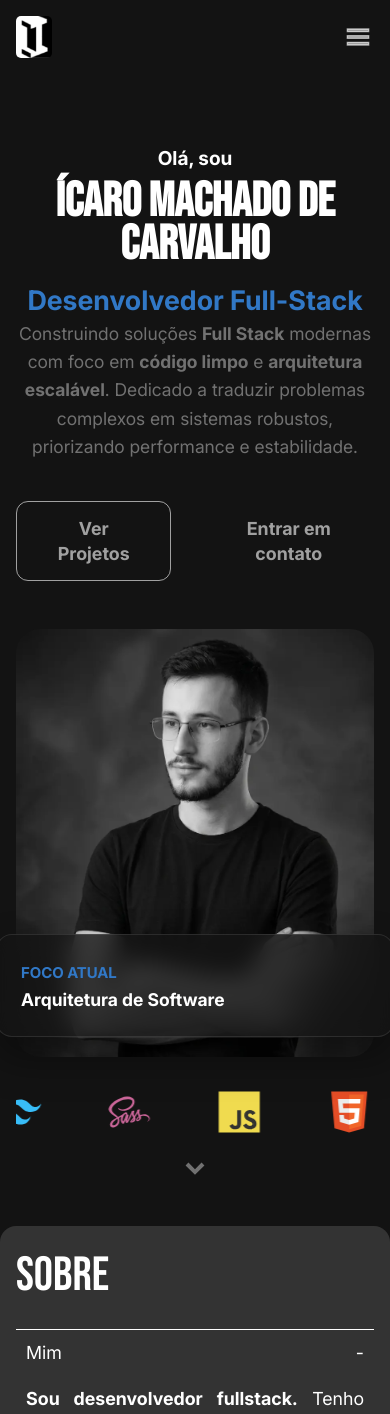
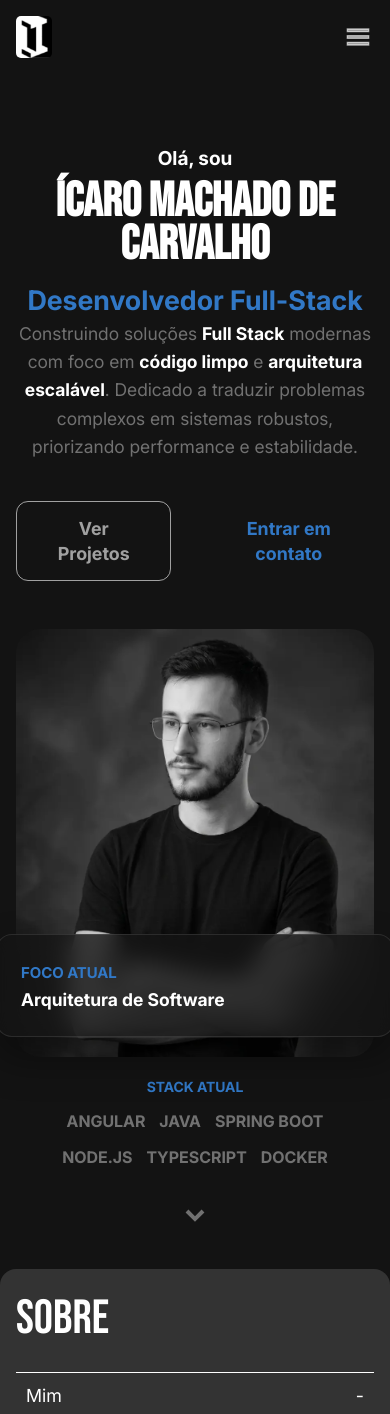
Before and after one commit to IcaroMachadoCarvalho/portfolioWebsite, an Angular app: page / in a window 390 px wide. Shown: the top 1414 px of the page. Built offline with nearby package versions, Linux system fonts and the light colour scheme.

Commit message:
style: Ajustar stack atual section para novo formato de 2026

```diff
--- a/src/app/features/home/components/intro/intro.component.html
+++ b/src/app/features/home/components/intro/intro.component.html
@@ -70,26 +70,12 @@ intro.html novo
     </div>
   </div>
 
-  <div class="intro__carousel">
-    <div class="pointer--one"></div>
-
-    <div class="carousel-track">
-      <!-- Primeiro grupo -->
-
-      <div class="group">
-        <app-skill *ngFor="let skills of skillsArray" [info]="skills">
-        </app-skill>
-      </div>
-
-      <!-- Segundo grupo (duplicado) -->
-
-      <div class="group">
-        <app-skill *ngFor="let skills of skillsArray" [info]="skills">
-        </app-skill>
-      </div>
+  <div class="hero__skills">
+    <h3 class="skills-title">STACK ATUAL</h3>
+    <div class="skills-wrapper">
+      <app-skill *ngFor="let skills of skillsArray" [info]="skills">
+      </app-skill>
     </div>
-
-    <div class="pointer--two"></div>
   </div>
 
   <a class="intro__chevron" href="/#about" aria-label="Rolar para baixo">
--- a/src/app/features/home/components/intro/intro.component.scss
+++ b/src/app/features/home/components/intro/intro.component.scss
@@ -81,6 +81,10 @@
         font-size: 1.1rem;
         line-height: 1.6;
         margin-bottom: 2.5rem;
+
+        strong {
+          color: $white;
+        }
       }
     }
 
@@ -204,7 +208,7 @@
 
       .btn-contact {
         background: transparent;
-        color: $text-secondary;
+        color: $color-primary;
         padding: 14px;
         font-weight: 600;
         text-decoration: none;
@@ -212,253 +216,47 @@
 
         &:hover {
           transform: scale(1.05);
-          color: $white;
+          // color: $white;
         }
       }
     }
 
-    // Variáveis para customização
-
-    $carousel-speed: 30s; // Velocidade da animação
-    $carousel-gap: 1rem; // Espaçamento entre itens
-    $skill-width: 150px; // Largura base dos itens
-    $skill-height: 60px; // Altura base dos itens
-
-    // Container principal do carrossel
-
-    .intro__carousel {
-      position: relative;
-      width: 100%;
-      overflow: hidden;
-      background: transparent;
-      padding: 2rem 0rem;
-      margin-top: 1rem;
-
-      // Gradientes nas bordas para efeito de fade
-
-      // &::before,
-      // &::after {
-      //   content: "";
-
-      //   position: absolute;
-
-      //   top: 0;
-
-      //   bottom: 0;
-
-      //   width: 100px;
-
-      //   z-index: 2;
-
-      //   pointer-events: none;
-      // }
-
-      // &::before {
-      //   left: 0;
-
-      //   background: linear-gradient(
-      //     to right,
-
-      //     rgba(255, 255, 255, 1),
-      //     rgba(255, 255, 255, 0)
-      //   );
-      // }
-
-      // &::after {
-      //   right: 0;
-
-      //   background: linear-gradient(
-      //     to left,
-
-      //     rgba(255, 255, 255, 1),
-      //     rgba(255, 255, 255, 0)
-      //   );
-      // }
-    }
-
-    // Track do carrossel
-
-    .carousel-track {
-      display: flex;
-
-      width: fit-content;
-
-      animation: smoothCarousel $carousel-speed linear infinite;
-
-      // Pausa a animação ao hover
-
-      &:hover {
-        animation-play-state: paused;
+    &__skills {
+      padding: 1.25rem;
+      .skills-title {
+        text-align: center;
+        color: $color-primary;
+        font-size: 14px;
+        font-weight: 700;
+        margin-bottom: 0.5rem;
       }
-    }
-
-    // Grupos de itens
-
-    .group {
-      display: flex;
-
-      gap: $carousel-gap;
-
-      align-items: center;
-
-      padding: 0 $carousel-gap;
-
-      // Garante que os grupos tenham o mesmo tamanho
-
-      flex-shrink: 0;
-    }
-
-    // Estilos para os itens de skill (app-skill)
-
-    app-skill {
-      display: block;
-
-      flex-shrink: 0;
-
-      // Estilos base para o componente
-
-      width: $skill-width;
-
-      height: $skill-height;
-
-      border-radius: 8px;
-
-      display: flex;
-
-      align-items: center;
-
-      justify-content: center;
-
-      color: white;
-
-      font-weight: 500;
-
-      font-size: 0.9rem;
-
-      text-align: center;
-
-      transition: all 0.3s ease;
-
-      cursor: pointer;
-
-      // Efeito hover
-
-      &:hover {
-        transform: translateY(-5px) scale(1.05);
-      }
-    }
-
-    // Responsividade
-
-    @media (max-width: 1200px) {
-      .intro__carousel {
-        &::before,
-        &::after {
-          width: 80px;
-        }
-      }
-
-      app-skill {
-        width: 130px;
-
-        height: 55px;
-
-        font-size: 0.85rem;
-      }
-
-      .pointer--one {
-        left: 15px;
-      }
-
-      .pointer--two {
-        right: 15px;
-      }
-    }
-
-    @media (max-width: 768px) {
-      .intro__carousel {
-        padding: 1.5rem 0;
-
-        &::before,
-        &::after {
-          width: 60px;
-        }
-      }
-
-      .carousel-track {
-        animation-duration: 25s; // Mais rápido em mobile
-      }
-
-      .group {
-        gap: 0.8rem;
-        padding: 0 0.8rem;
-      }
-
-      app-skill {
-        width: 120px;
-
-        height: 50px;
-
-        font-size: 0.8rem;
-
-        border-radius: 6px;
-      }
-
-      .pointer--one,
-      .pointer--two {
-        display: none; // Remove ponteiros em mobile
-      }
-    }
-
-    @media (max-width: 480px) {
-      .intro__carousel {
-        padding: 1rem 0;
-
-        &::before,
-        &::after {
-          width: 40px;
-        }
-      }
-
-      .carousel-track {
-        animation-duration: 20s; // Ainda mais rápido
-      }
-
-      .group {
-        gap: 0.6rem;
-        padding: 0 0.6rem;
-      }
-
-      app-skill {
-        width: 100px;
-        height: 45px;
-        font-size: 0.75rem;
-        border-radius: 4px;
-
-        &:hover {
-          transform: translateY(-2px) scale(1.02); // Hover mais sutil em mobile
-        }
+      .skills-wrapper {
+        display: flex;
+        justify-content: center;
+        align-items: center;
+        gap: 0.25rem;
+        flex-wrap: wrap;
       }
     }
 
     // Seu Chevron original
     .intro__chevron {
       position: absolute;
-      bottom: 20px;
+      bottom: 30px;
       left: 50%;
       transform: translateX(-50%);
+
+      @media (max-width: 1024px) {
+        bottom: 16px;
+      }
+
       svg {
         fill: $text-muted;
+        transition: $transition-default;
+        &:hover {
+          fill: $white;
+        }
       }
     }
   }
 }
-
-@keyframes smoothCarousel {
-  from {
-    transform: translateX(0);
-  }
-  to {
-    transform: translateX(-50%);
-  }
-}
--- a/src/app/features/home/components/intro/skill/skill.component.html
+++ b/src/app/features/home/components/intro/skill/skill.component.html
@@ -1,4 +1,3 @@
 <div class="skill">
-  <img [src]="info.imgLink" [alt]="'Imagem da tecnologia ' + info.techName" loading="lazy"/>
-  <!-- <p>{{ info.techName }}</p> -->
+  <p>{{ info.techName }}</p>
 </div>
--- a/src/app/features/home/components/intro/skill/skill.component.scss
+++ b/src/app/features/home/components/intro/skill/skill.component.scss
@@ -1,27 +1,25 @@
 // skill.component.scss
+@use "../../../../../../_variables.scss" as *;
+
 .skill {
-  width: 70px;
-  height: 70px;
-  flex: 0 0 70px; // Importante: tamanho fixo
-  display: flex;
-  justify-content: center;
-  align-items: center;
-  gap: 0.5rem;
+  width: fit-content;
+  height: 2rem;
   padding: 5px;
+  color: $text-muted;
+  font-family: $font-inter;
+  font-size: 1.5rem;
+  font-weight: bolder;
   border-radius: 0.5rem;
   transition: 0.7s ease;
-
-  img {
-    height: 70%;
-    width: auto;
-  }
-
-  p {
-    font-size: 14px;
-  }
+  cursor: pointer;
 
   &:hover,
   &:focus {
-    transform: translateY(-5px);
+    // transform: translateY(-5px);
+    color: $white;
+  }
+
+  @media (max-width: 1024px) {
+    font-size: 1rem;
   }
 }
--- a/src/app/features/home/components/intro/skill/skill.component.ts
+++ b/src/app/features/home/components/intro/skill/skill.component.ts
@@ -10,7 +10,6 @@ import { skill } from './skill.model';
 })
 export class SkillComponent {
   @Input() info: skill = {
-    imgLink: '',
     techName: '',
   };
 }
--- a/src/app/features/home/components/intro/skill/skill.model.ts
+++ b/src/app/features/home/components/intro/skill/skill.model.ts
@@ -1,4 +1,3 @@
-export interface skill{
-  imgLink: string,
-  techName:string
+export interface skill {
+  techName: string;
 }
--- a/src/app/features/home/components/intro/skill/skill.service.ts
+++ b/src/app/features/home/components/intro/skill/skill.service.ts
@@ -7,36 +7,22 @@ import { skill } from './skill.model';
 export class SkillService {
   skills: skill[] = [
     {
-      imgLink: '../../assets/images/angular-original.svg',
-      techName: 'Angular',
+      techName: 'ANGULAR',
     },
     {
-      imgLink: '../../assets/images/typescript-plain.svg',
-      techName: 'Typescript',
+      techName: 'JAVA',
     },
     {
-      imgLink: '../../assets/images/tailwindcss-original.svg',
-      techName: 'Tailwind',
+      techName: 'SPRING BOOT',
     },
     {
-      imgLink: '../../assets/images/sass-original.svg',
-      techName: 'Sass',
+      techName: 'NODE.JS',
     },
     {
-      imgLink: '../../assets/images/javascript-original.svg',
-      techName: 'Javascript',
+      techName: 'TYPESCRIPT',
     },
     {
-      imgLink: '../../assets/images/html5-original.svg',
-      techName: 'HTML',
-    },
-    {
-      imgLink: '../../assets/images/css3-plain.svg',
-      techName: 'CSS',
-    },
-    {
-      imgLink: '../../assets/images/react-original.svg',
-      techName: 'React',
+      techName: 'DOCKER',
     },
   ];
 
```
Also changed, not shown: src/assets/fonts/Lato-Regular.ttf (deleted).
